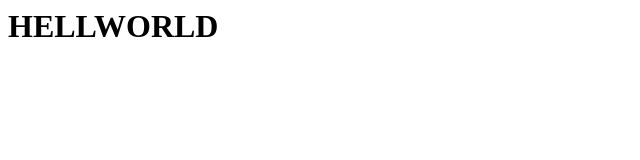
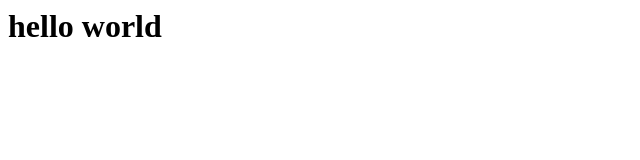
Before and after one commit to robotson/shopping-list-demo, a plain HTML site: page index.html in a window 1280 px wide. Shown: the whole page, without its empty margins (0-640 px from the left). Drawn offline with Linux system fonts and the light colour scheme.

Commit message:
hello world index.html

```diff
--- a/index.html
+++ b/index.html
@@ -1 +1 @@
-<h1>HELLWORLD</h1>
+<h1>hello world</h1>
```
